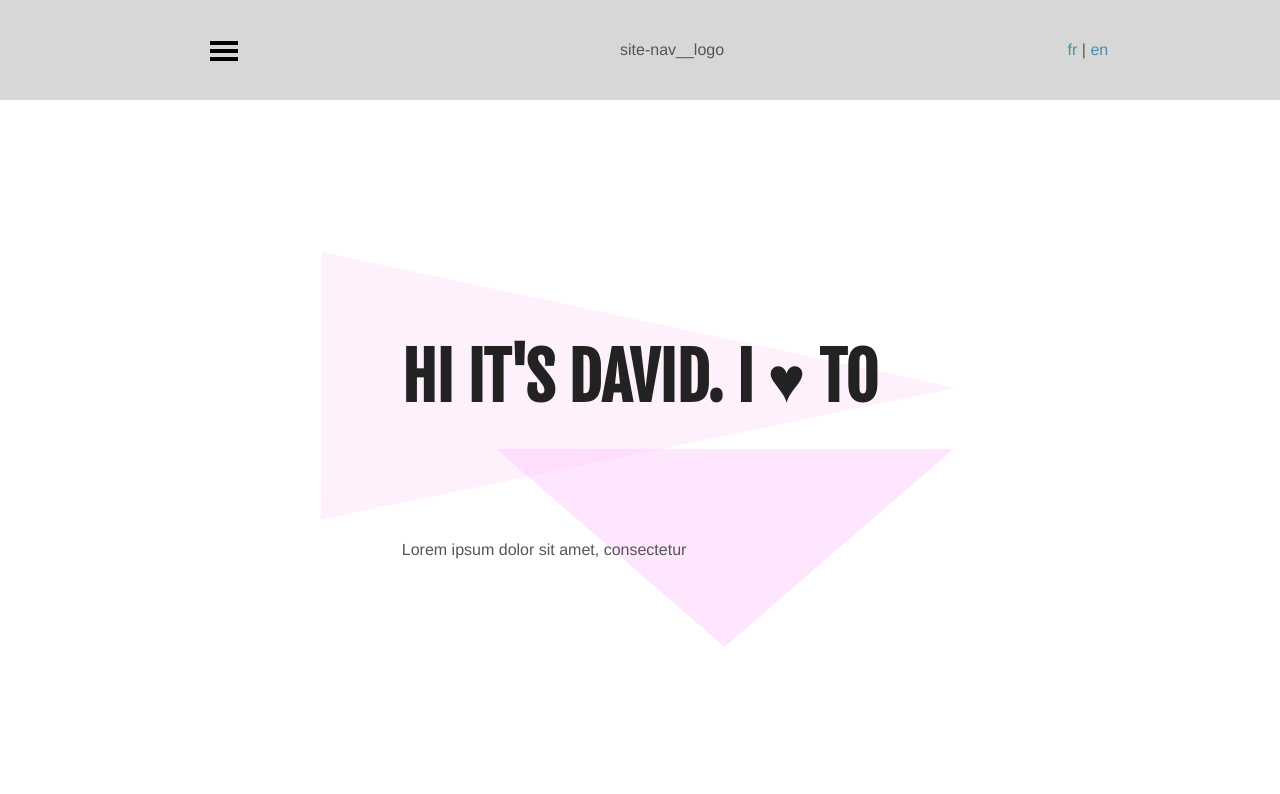
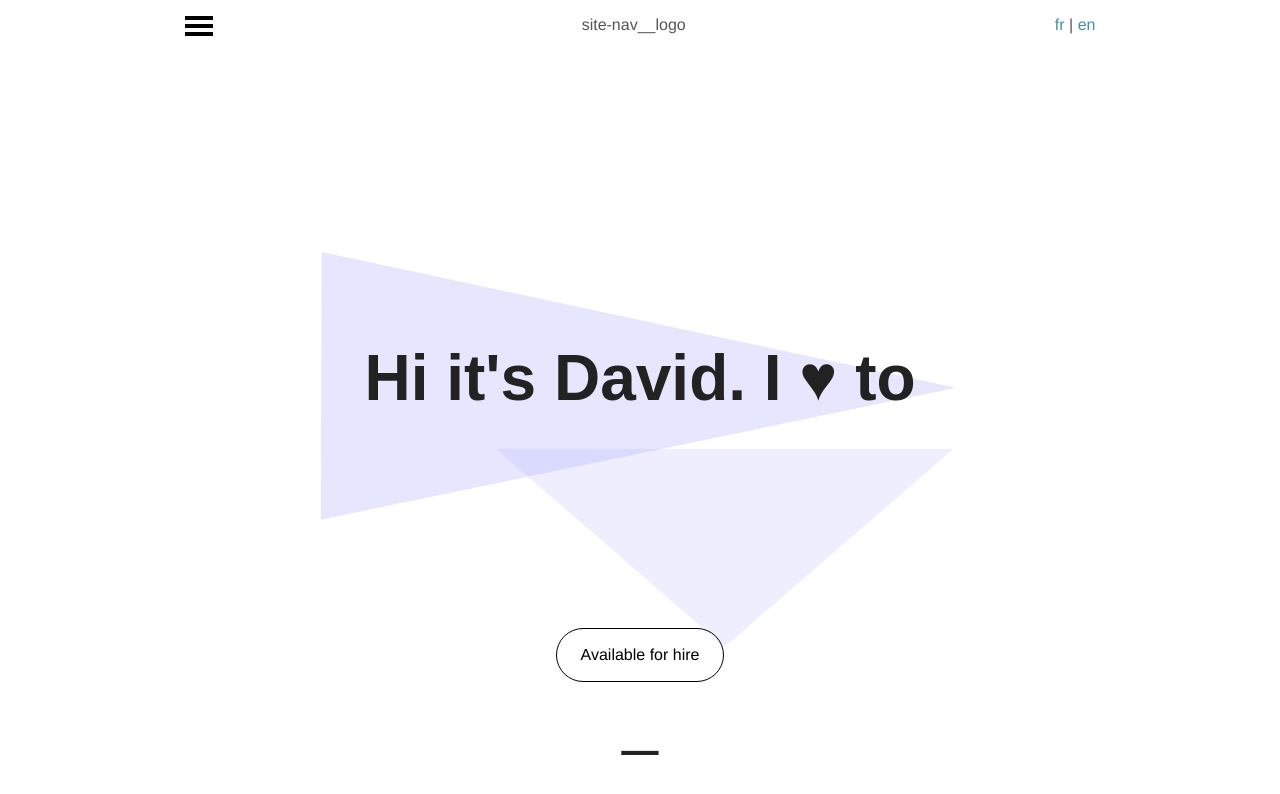
Before and after one commit to bdavidxyz/jekyll-convert, a Jekyll site: the page built from index.html, in a window 1280 px wide and 900 px high. Shown: the top 794 px of the window. Built offline with Jekyll 4.4.1, drawn with Linux system fonts in a browser that asks for light colours; some of the changed text lies outside the part shown.

Commit message:
started hard responsivity

```diff
--- a/_includes/footer.html
+++ b/_includes/footer.html
@@ -2,7 +2,7 @@
 
   <div class="wrapper">
 
-    <h6 class="footer-heading">{{ site.title }}</h6>
+    <h6 class="footer-heading">Im the footer : {{ site.title }}</h6>
 
   </div>
 
--- a/_sass/custom/_custom.scss
+++ b/_sass/custom/_custom.scss
@@ -12,13 +12,18 @@
 }
 
 
+.hero__item-container {
+  margin: auto;
+  max-height: 100vh;
+}
+
 .hero__item {
-  margin: auto;
+  // flex: 2 1 auto;
 }
 
 .hero__item-title  {
-  font-family: 'Fjalla One', sans-serif;
-  text-transform: uppercase;
+  font-family: 'Montserrat', sans-serif;
+  // text-transform: uppercase;
   text-align: center;
 }
 .hero__item-description  {
@@ -34,24 +39,64 @@
 
 @media (max-width: 70em) {
   .hero__item-title  {
-    font-size:3rem;
+    font-size:2rem;
   }
 }
 .blinking-caret:after {
-    content: '|';
-    animation: blink 0.6s infinite;
-    animation-direction: alternate-reverse;
+  content: '|';
+  animation: blink 0.6s infinite;
+  animation-direction: alternate-reverse;
 }
 @keyframes blink {
-    from { opacity: 0; }
-    to { opacity: 0.8; }
+  from { opacity: 0; }
+  to { opacity: 0.8; }
 }
 
+
+
+
+.hero__item-separator {
+  @extend .hero__item-description;
+  position: relative;
+  top: 50%;
+  transform: translateY(-50%);
+}
+
+.hero__item-button {
+  text-align: center;
+}
+
+.hero__item-button button {
+  display: inline-block;
+  text-decoration: none;
+  border: 1px solid black;
+  height: 36px;
+  line-height: 36px;
+  color: black;
+  border-radius: 35px;
+  background-clip: padding-box;
+  padding: .5em 1.5em;
+  transition: all 0.2s ease-out;
+  background: transparent;
+  box-sizing: content-box;
+  cursor: pointer;
+  zoom: 1;
+  position: relative;
+}
+.hero__item-button button:hover {
+  transition: 0.2s ease;
+  background-color: black;
+  color: #ffffff;
+}
+.hero__item-button button:focus {
+  outline: none;
+}
 
 /*------------------------------------*\
        $FIRST VISUAL
 \*------------------------------------*/
 $pagehead-height: 100px;
+$small-pagehead-height: 50px;
 
 header.page-head {
  width:100%;
@@ -63,7 +108,7 @@
 
 .first-visual {
   height: 100vh;
-  margin-top: -$pagehead-height; //magic numbers...
+  margin-top: -$pagehead-height/2; //magic numbers...
 }
 
 .menu-content {
@@ -86,6 +131,24 @@
 }
 
 
+$break-small: 320px;
+$break-large: 1024px;
+
+@mixin respond-to($media) {
+  @if $media == handhelds {
+    @media only screen and (max-width: $break-small) { @content; }
+  }
+  @else if $media == medium-screens {
+    @media only screen and (min-width: $break-small + 1) and (max-width: $break-large - 1) { @content; }
+  }
+  @else if $media == wide-screens {
+    @media only screen and (min-width: $break-large) { @content; }
+  }
+}
+
+
+
+
 
 /*------------------------------------*\
                 $NAVBAR
@@ -93,8 +156,9 @@
 .site-nav {
   display: flex;
   flex-direction: row;
-  height: 100px;
-  background-color: rgba(215, 215, 215, 1);
+  height: $small-pagehead-height;
+  @include respond-to(medium-screens) { height: $pagehead-height;}
+  background-color: rgba(255, 255, 255, 1);
 // justify-content: space-around;
 }
 .site-nav__item {
@@ -111,9 +175,10 @@
 \*------------------------------------*/
 .hamburger {
   border: 0;
-  padding: 2.4rem;
+  // padding: 2.4rem;
   display: inline-block;
 }
+
 .hamburger-top {
   padding: 1rem;
   transition: all 0.25s cubic-bezier(0.645, 0.045, 0.355, 1.000);
--- a/_sass/custom/_globals.scss
+++ b/_sass/custom/_globals.scss
@@ -8,7 +8,7 @@
 // ----
 
 // Non-responsive website
-// $non-responsive: true !default;
+ $non-responsive: false !default;
 
 // Transition duration
 // $transition-duration: 150ms;
--- a/index.html
+++ b/index.html
@@ -5,15 +5,20 @@
 <div class="home">
   <div class="first-visual hero">
 
-    <div class="hero__item">
+    <div class="hero__item hero__item-container">
 
-      <h1 class="hero__item-title">Hi it's David. I ♥ to</h1>
+      <h1 class="hero__item hero__item-title">Hi it's David. I ♥ to</h1>
 
-      <p class="hero__item-description" id="js-animate-hero">
+      <p class="hero__item hero__item-description" id="js-animate-hero">
         Create site web.
       </p>
-        <p>Lorem ipsum dolor sit amet, consectetur </p>
-    <p>
+      <div class="hero__item hero__item-separator">
+        _
+      </div>
+      <div class="hero__item hero__item-button">
+        <button>Available for hire</button>
+      </div>
+
     </div>
 
 
```
Also changed, not shown: img/triangle3.svg.
